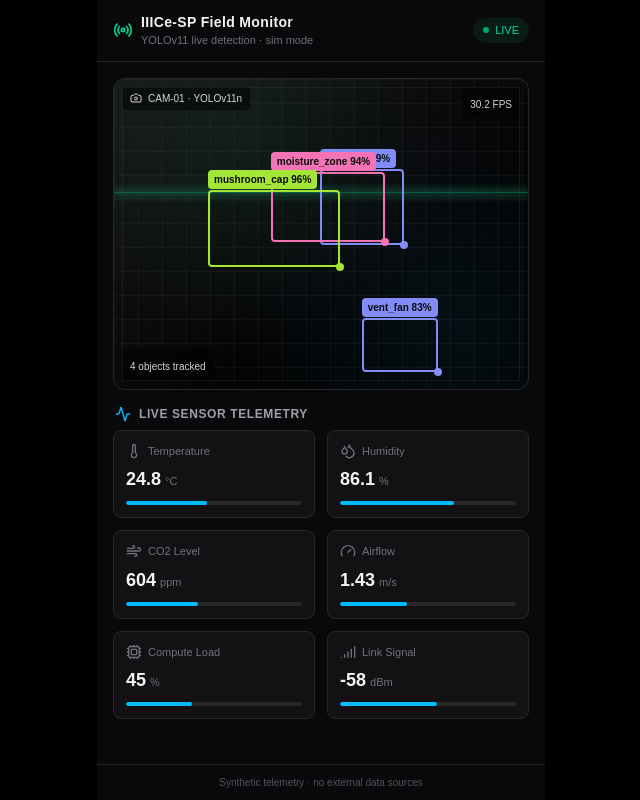
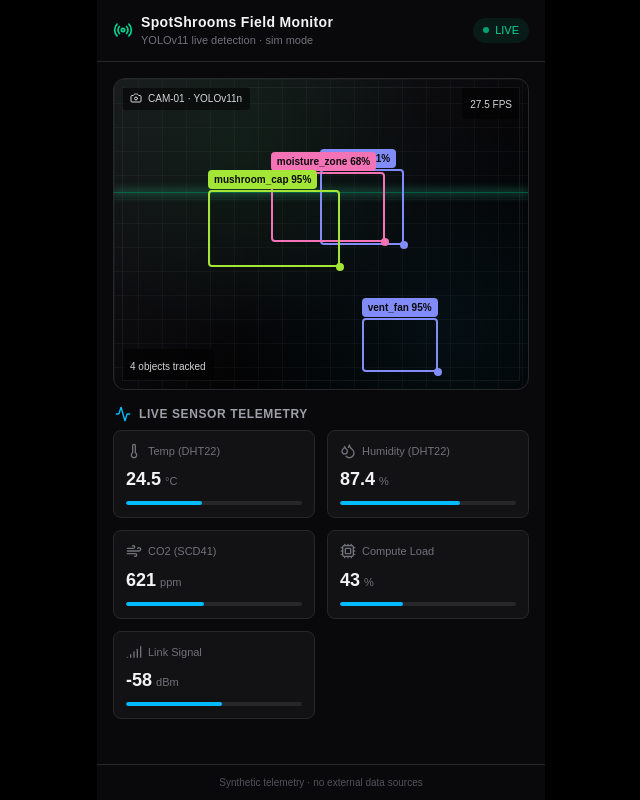
Before and after one commit to JordanW07z/IIICe-SP, a Next.js app in the folder web/: page / in a window 1280 px wide. Shown: the whole page, without its empty margins (319-959 px from the left). Built offline with nearby package versions, Linux system fonts and the light colour scheme.

Commit message:
Rebrand demo to SpotShrooms and match actual sensor hardware
Renames the dashboard title to SpotShrooms, removes the airflow/light
metrics that don't correspond to real sensors, and relabels telemetry
to reflect the actual DHT22 (temp/humidity) and SCD41 (CO2) hardware.

```diff
--- a/web/src/app/page.tsx
+++ b/web/src/app/page.tsx
@@ -6,7 +6,6 @@ import {
   Camera,
   Cpu,
   Droplets,
-  Gauge,
   Radio,
   Signal,
   Thermometer,
@@ -76,8 +75,8 @@ export default function Home() {
 
   const [metrics, setMetrics] = useState<SensorMetric[]>([
     {
-      id: "temp",
-      label: "Temperature",
+      id: "dht22-temp",
+      label: "Temp (DHT22)",
       value: 24.6,
       min: 21,
       max: 29,
@@ -86,8 +85,8 @@ export default function Home() {
       icon: <Thermometer className="h-4 w-4" />,
     },
     {
-      id: "humidity",
-      label: "Humidity",
+      id: "dht22-humidity",
+      label: "Humidity (DHT22)",
       value: 86.2,
       min: 70,
       max: 95,
@@ -96,24 +95,14 @@ export default function Home() {
       icon: <Droplets className="h-4 w-4" />,
     },
     {
-      id: "co2",
-      label: "CO2 Level",
+      id: "scd41-co2",
+      label: "CO2 (SCD41)",
       value: 612,
       min: 400,
       max: 900,
       unit: "ppm",
       decimals: 0,
       icon: <Wind className="h-4 w-4" />,
-    },
-    {
-      id: "airflow",
-      label: "Airflow",
-      value: 1.4,
-      min: 0.2,
-      max: 3.5,
-      unit: "m/s",
-      decimals: 2,
-      icon: <Gauge className="h-4 w-4" />,
     },
     {
       id: "load",
@@ -220,7 +209,7 @@ export default function Home() {
             <Radio className="h-5 w-5 text-emerald-400" />
             <div>
               <h1 className="text-sm font-semibold tracking-wide text-zinc-100">
-                IIICe-SP Field Monitor
+                SpotShrooms Field Monitor
               </h1>
               <p className="text-[11px] text-zinc-500">
                 YOLOv11 live detection · sim mode
```
